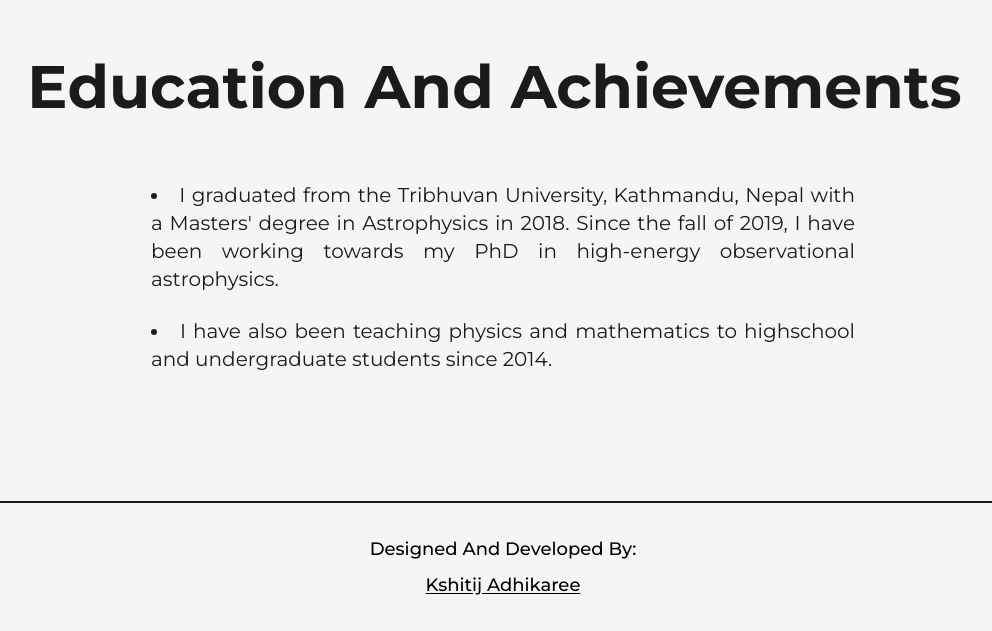
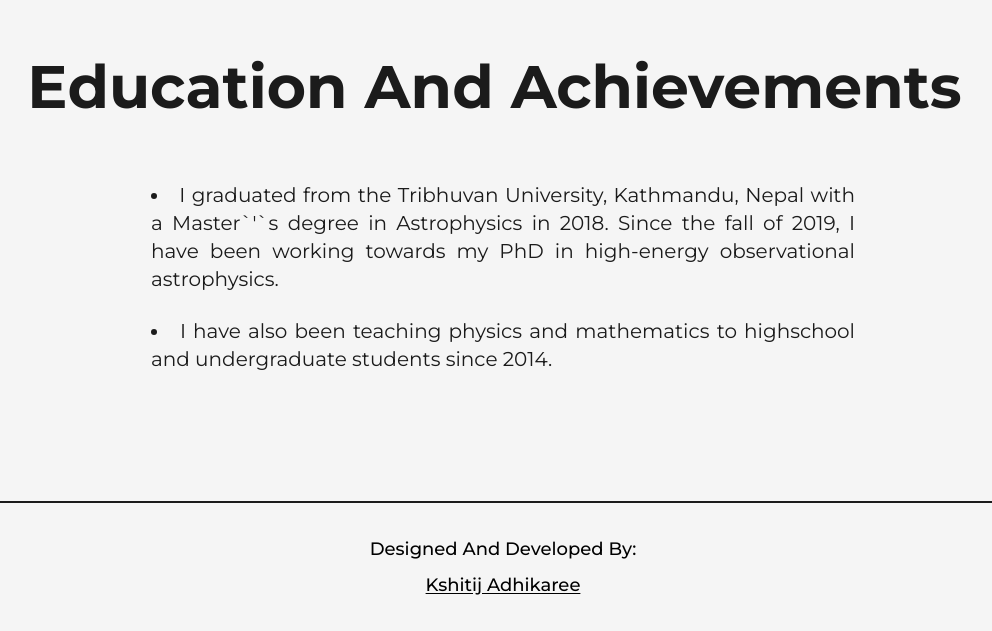
Before and after one commit to KshitijAdhikaree/sagar-portfolio, a Next.js app: page /about in a window 1280 px wide. Shown: the part 999-1630 px from the top of the page, without its empty margins (137-1129 px from the left). Built offline with nearby package versions, Linux system fonts and the light colour scheme.

Commit message:
update error

```diff
--- a/src/pages/about.js
+++ b/src/pages/about.js
@@ -90,7 +90,7 @@ const about = () => {
           />
           <div className='text-dark text-xl text-justify mx-40 dark:text-light sm:mx-2 sm:text-base xs:-mx-2'>
             <li className='mt-6'>
-              I graduated from the Tribhuvan University, Kathmandu, Nepal with a Masters' degree in Astrophysics in 2018.
+              I graduated from the Tribhuvan University, Kathmandu, Nepal with a Master`&apos;`s degree in Astrophysics in 2018.
               Since the fall of 2019, I have been working towards my PhD in high-energy observational astrophysics.
             </li>
             <li className='mt-6'>
```
